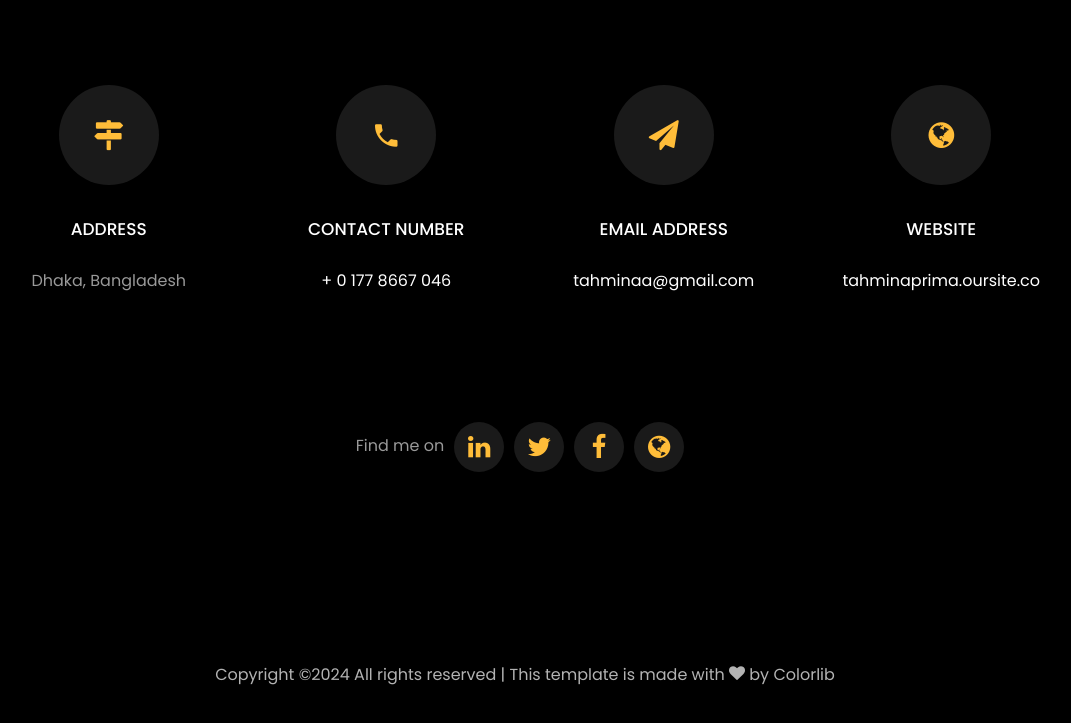
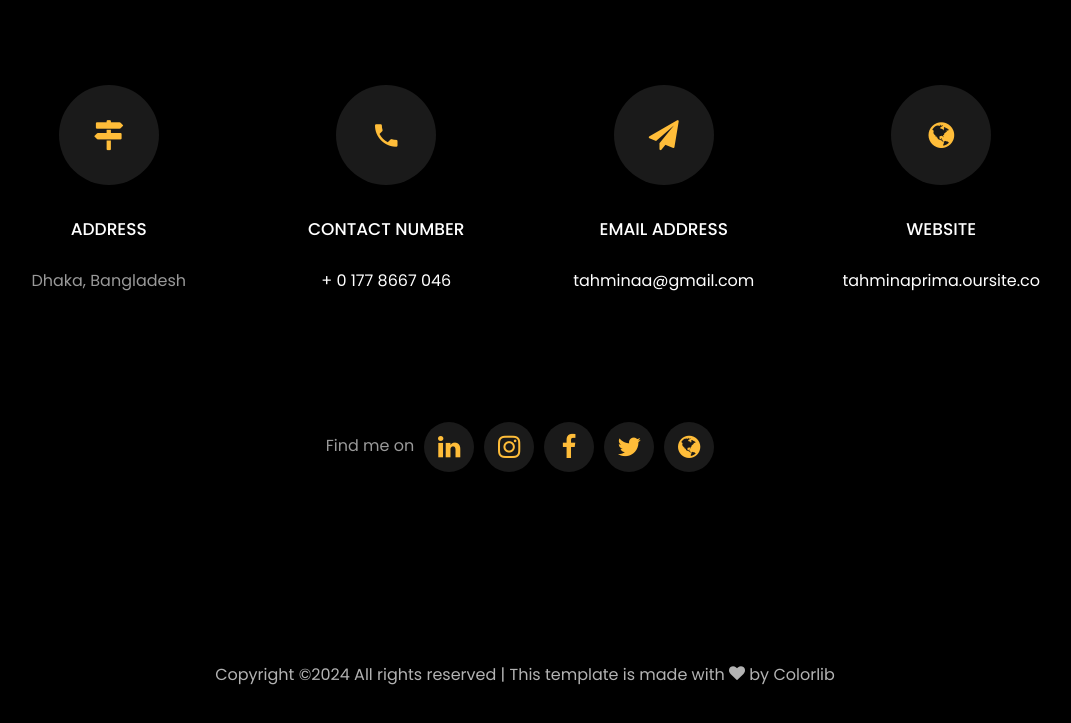
Before and after one commit to primaa28/primaa28.github.io, a plain HTML site: page index.html in a window 1280 px wide. Shown: the part 4806-5529 px from the top of the page, without its empty margins (115-1186 px from the left). Drawn offline with Linux system fonts and the light colour scheme; files whose address does not match are found by name.

Commit message:
Update index.html

```diff
--- a/index.html
+++ b/index.html
@@ -585,9 +585,10 @@
 					  <li class="ftco-animate normal-txt">Find me on  </li>
 
 					  <li class="ftco-animate"><a href="https://www.linkedin.com/in/tahmina-afroz-prima-8113a01aa/"><span class="icon-linkedin"></span></a></li>
+					  <li class="ftco-animate"><a href="https://www.instagram.com/tahminafrozprima"><span class="icon-instagram"></span></a></li>
+	                                  <li class="ftco-animate"><a href="https://www.facebook.com/tahminafrozprima"><span class="icon-facebook"></span></a></li>
 					  <li class="ftco-animate"><a href="https://x.com/AfrozPrima"><span class="icon-twitter"></span></a></li>
-					  <li class="ftco-animate"><a href="https://www.facebook.com/wifee.zora?mibextid=ZbWKwL"><span class="icon-facebook"></span></a></li>
-					  <li class="ftco-animate"><a href="https://tahminaprima.oursite.co/"><span class="icon-globe"></span></a></li>
+				      <li class="ftco-animate"><a href="https://tahminaprima.oursite.co/"><span class="icon-globe"></span></a></li>
 
 					</ul>
 				<br>
```
